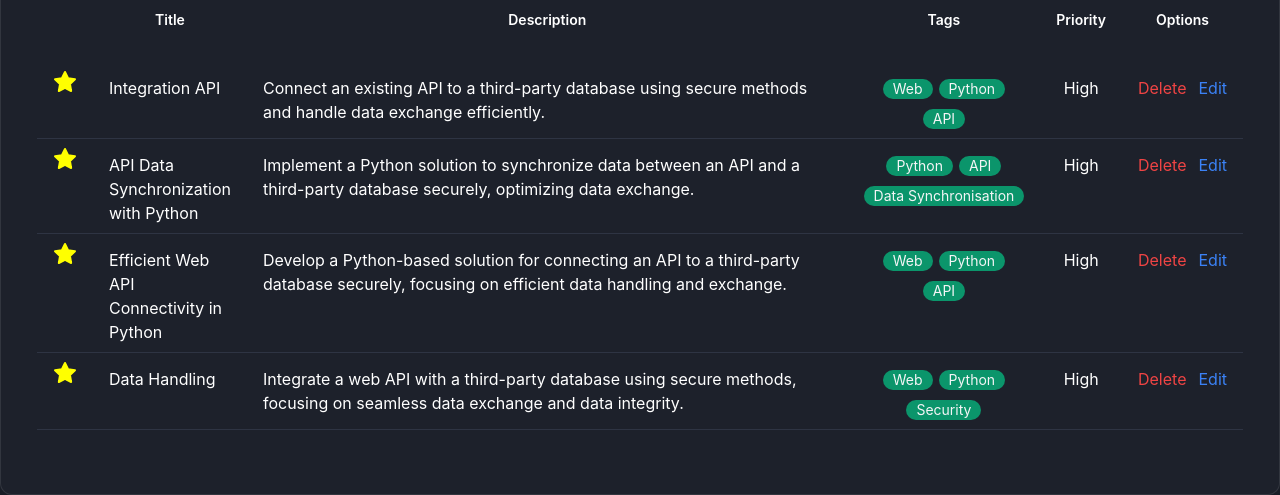
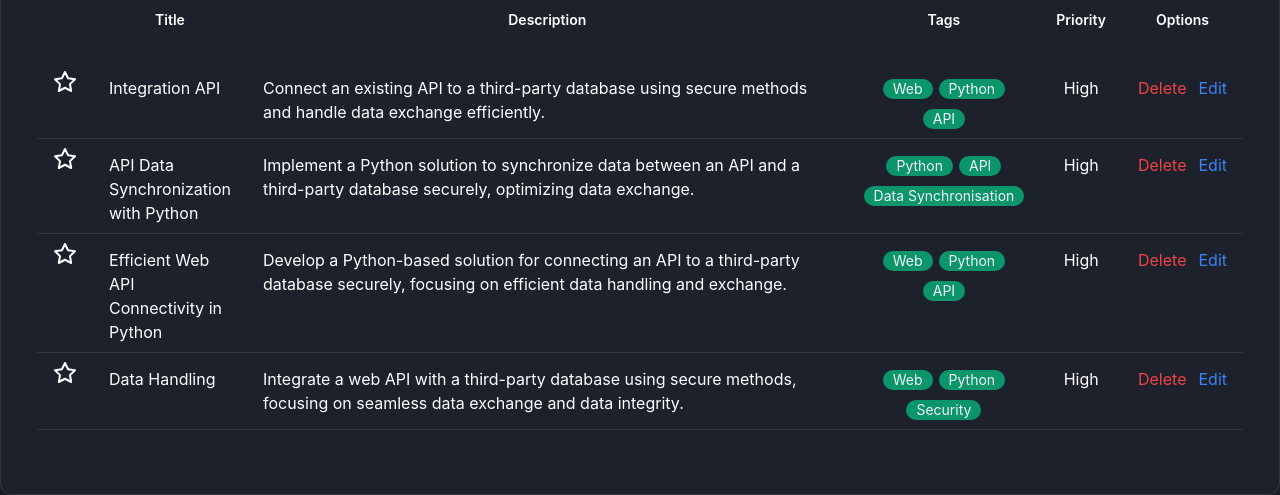
Before and after one commit to toufiq007/taskifier, a React (Vite) app: page / in a window 1280 px wide. Shown: the part 843-1338 px from the top of the page. Built offline with nearby package versions, Linux system fonts and the light colour scheme.

Commit message:
delete task and favourite task feature is implemented

```diff
--- a/src/assets/icons/SvgIcons.jsx
+++ b/src/assets/icons/SvgIcons.jsx
@@ -147,7 +147,7 @@ export const StarActiveIcon = (props) => (
 );
 
 
-export const StartInactiveIcon = (props) => (
+export const StarInactiveIcon = (props) => (
   <svg
     xmlns="http://www.w3.org/2000/svg"
     className="icon icon-tabler icon-tabler-star"
--- a/src/components/taskboard/SearchTask.jsx
+++ b/src/components/taskboard/SearchTask.jsx
@@ -1,3 +1,5 @@
+import { SearchIcon } from "../../assets/icons/SvgIcons";
+
 const SearchTask = () => {
   return (
     <>
@@ -17,21 +19,7 @@ const SearchTask = () => {
                 type="submit"
                 className="absolute right-2 top-0 h-full rounded-e-lg text-white md:right-4"
               >
-                <svg
-                  className="h-4 w-4"
-                  aria-hidden="true"
-                  xmlns="http://www.w3.org/2000/svg"
-                  fill="none"
-                  viewBox="0 0 20 20"
-                >
-                  <path
-                    stroke="currentColor"
-                    strokeLinecap="round"
-                    strokeLinejoin="round"
-                    strokeWidth="2"
-                    d="m19 19-4-4m0-7A7 7 0 1 1 1 8a7 7 0 0 1 14 0Z"
-                  />
-                </svg>
+                <SearchIcon />
                 <span className="sr-only">Search</span>
               </button>
             </div>
--- a/src/components/taskboard/Task.jsx
+++ b/src/components/taskboard/Task.jsx
@@ -1,13 +1,20 @@
 /* eslint-disable react/prop-types */
-import { StarActiveIcon, StartInactiveIcon } from "../../assets/icons/SvgIcons";
+import { useState } from "react";
+import { StarActiveIcon, StarInactiveIcon } from "../../assets/icons/SvgIcons";
 import TaskActionButton from "./TaskActionButton";
 
-const Task = ({ task }) => {
+const Task = ({ task, handleDeleteTask }) => {
+  const [favouriteTask, setFavouriteTask] = useState(false);
   return (
     <>
       <tr className="border-b border-[#2E3443] [&>td]:align-baseline [&>td]:px-4 [&>td]:py-2">
         <td>
-          <StarActiveIcon />
+          <span
+            onClick={() => setFavouriteTask(!favouriteTask)}
+            className="cursor-pointer"
+          >
+            {favouriteTask ? <StarActiveIcon /> : <StarInactiveIcon />}
+          </span>
         </td>
         <td>{task.taskTitle}</td>
         <td>
@@ -26,7 +33,7 @@ const Task = ({ task }) => {
         </td>
         <td className="text-center">High</td>
         <td>
-          <TaskActionButton />
+          <TaskActionButton id={task.id} handleDeleteTask={handleDeleteTask} />
         </td>
       </tr>
     </>
--- a/src/components/taskboard/TaskActionButton.jsx
+++ b/src/components/taskboard/TaskActionButton.jsx
@@ -1,7 +1,9 @@
-const TaskActionButton = () => {
+const TaskActionButton = ({ id, handleDeleteTask }) => {
   return (
     <div className="flex items-center justify-center space-x-3">
-      <button className="text-red-500">Delete</button>
+      <button onClick={() => handleDeleteTask(id)} className="text-red-500">
+        Delete
+      </button>
       <button className="text-blue-500">Edit</button>
     </div>
   );
--- a/src/components/taskboard/TaskList.jsx
+++ b/src/components/taskboard/TaskList.jsx
@@ -1,9 +1,9 @@
-import { temporaryTaskList } from "../../utils/utils";
 import Task from "./Task";
 
-const TaskList = () => {
+const TaskList = ({ data, handleDeleteTask }) => {
   return (
     <>
+      {data?.length > 0 ? (
         <div className="overflow-auto">
           <table>
             <thead>
@@ -28,13 +28,20 @@ const TaskList = () => {
             </thead>
 
             <tbody>
-            {temporaryTaskList.length > 0 &&
-              temporaryTaskList.map((task) => (
-                <Task key={task.id} task={task} />
+              {data.length > 0 &&
+                data.map((task) => (
+                  <Task
+                    key={task.id}
+                    task={task}
+                    handleDeleteTask={handleDeleteTask}
+                  />
                 ))}
             </tbody>
           </table>
         </div>
+      ) : (
+        <h2 className="text-lg">No Tasks Found. Please Add One.</h2>
+      )}
     </>
   );
 };
--- a/src/components/taskboard/Taskboard.jsx
+++ b/src/components/taskboard/Taskboard.jsx
@@ -1,8 +1,16 @@
+import { useState } from "react";
 import SearchTask from "./SearchTask";
 import TaskAction from "./TaskAction";
 import TaskList from "./TaskList";
+import { temporaryTaskList } from "../../utils/utils";
 
 const Taskboard = () => {
+  const [taskListData, setTaskListData] = useState(temporaryTaskList);
+  const handleDeleteTask = (id) => {
+    const newFilterArray = taskListData.filter((item) => item.id !== id);
+    setTaskListData(newFilterArray);
+  };
+  console.log(taskListData, "this is from the taskboard component");
   return (
     <>
       <section className="mb-20" id="tasks">
@@ -10,7 +18,7 @@ const Taskboard = () => {
           <SearchTask />
           <div className="rounded-xl border border-[rgba(206,206,206,0.12)] bg-[#1D212B] px-6 py-8 md:px-9 md:py-16">
             <TaskAction />
-            <TaskList />
+            <TaskList data={taskListData} handleDeleteTask={handleDeleteTask} />
           </div>
         </div>
       </section>
```
Lines whose indentation alone changed are shown as unchanged.
